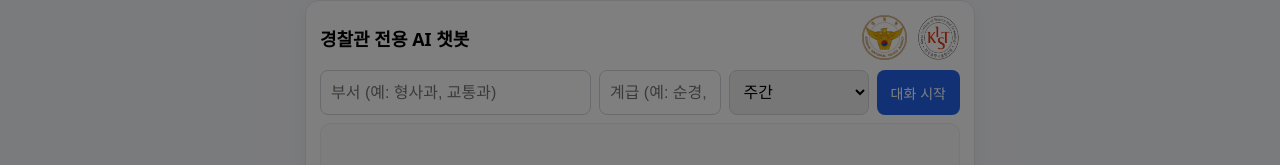
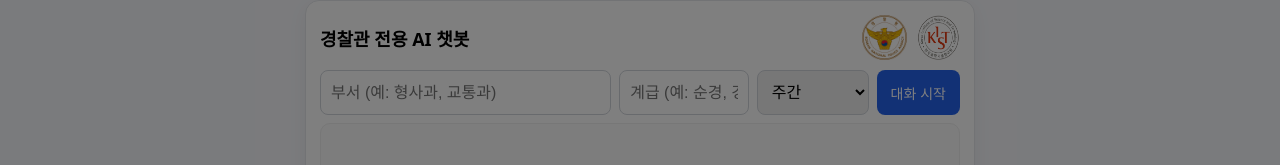
Before and after one commit to 520817/police, a React (Create React App) app in the folder police_js/: page / in a window 1280 px wide. Shown: the top 165 px of the page. Built offline with nearby package versions, Linux system fonts and the light colour scheme.

Commit message:
Update App.js

```diff
--- a/police_js/src/App.js
+++ b/police_js/src/App.js
@@ -542,7 +542,6 @@ export default function App() {
             onChange={(e) => setShiftType(e.target.value)}
             className="message-input shift-input"
             disabled={started}
-            style={{ minWidth: 140 }}
             aria-label="근무타입"
             title="근무타입"
           >
```
